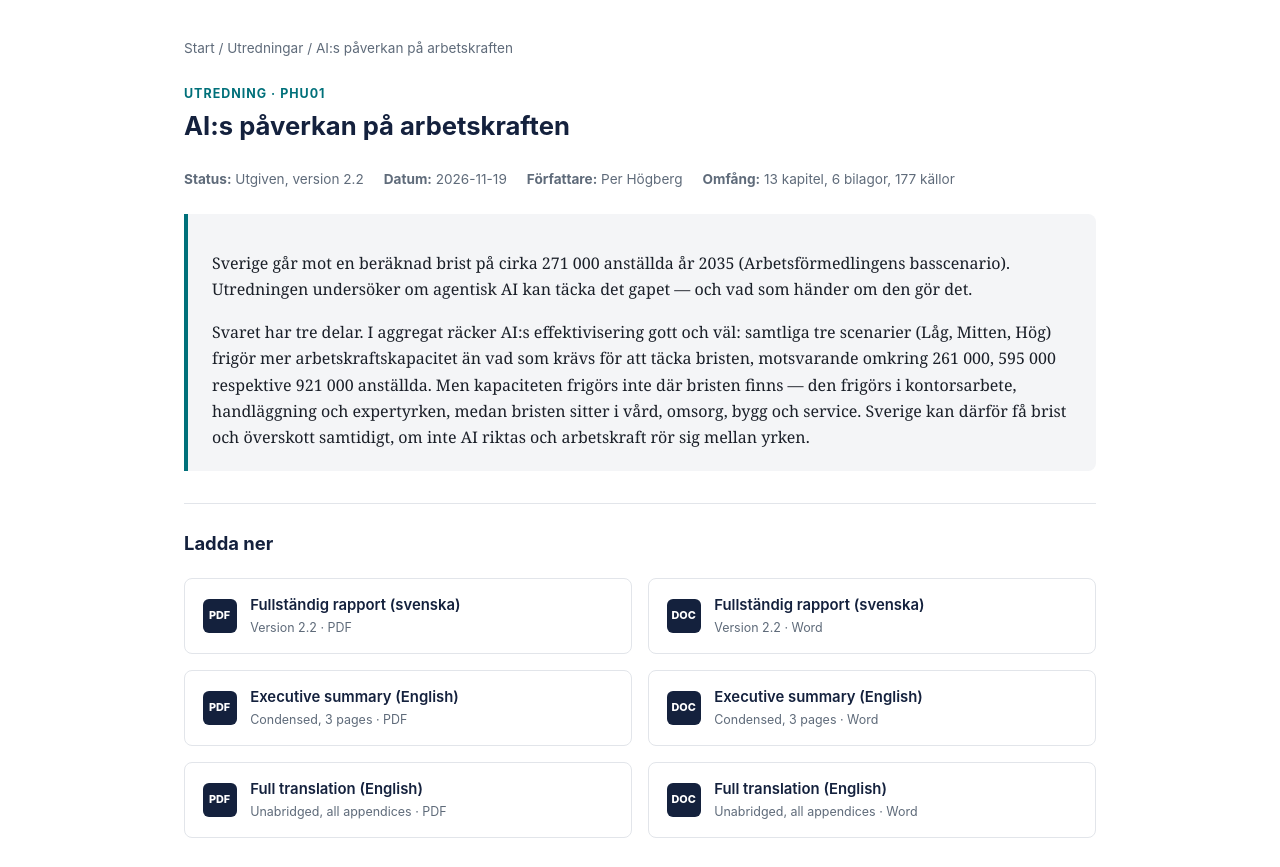
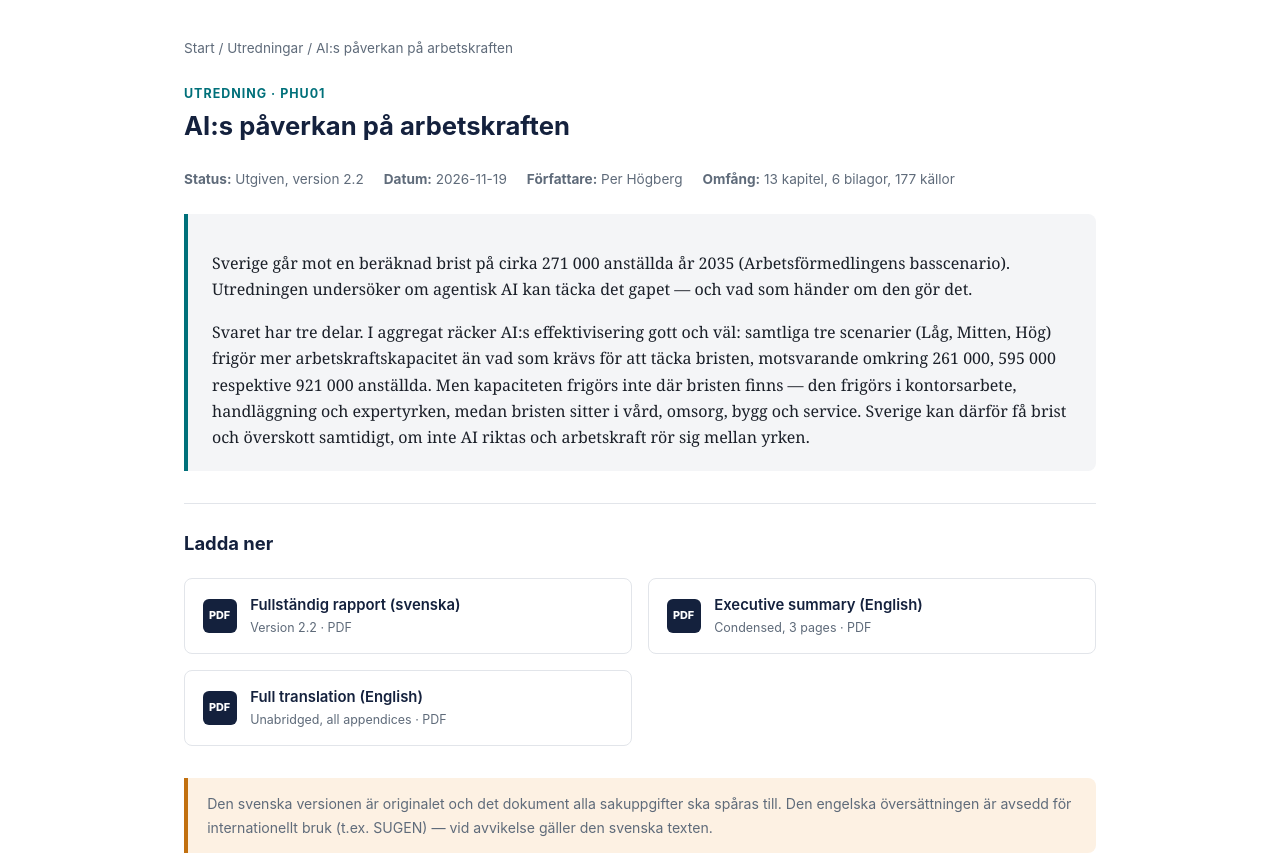
Before and after one commit to perajhogberg-dot/ai, a plain HTML site: page utredningar/ai-paverkan-pa-arbetskraften/index.html in a window 1280 px wide. Shown: the part 69-936 px from the top of the page. Drawn offline with Linux system fonts and the light colour scheme.

Commit message:
Publicera endast PDF (inte Word) - undviker inbäddad metadata och risk för redigerbara kopior

```diff
--- a/utredningar/ai-paverkan-pa-arbetskraften/index.html
+++ b/utredningar/ai-paverkan-pa-arbetskraften/index.html
@@ -49,14 +49,6 @@
       </span>
     </a>
 
-    <a class="download-btn" href="filer/AI_paverkan_pa_arbetskraften_PHU01_v2.2_UTGIVEN.docx">
-      <span class="file-icon">DOC</span>
-      <span class="file-text">
-        <span class="file-title">Fullständig rapport (svenska)</span>
-        <span class="file-sub">Version 2.2 · Word</span>
-      </span>
-    </a>
-
     <a class="download-btn" href="filer/AI_Impact_on_Workforce_PHU01_Executive_Summary_EN.pdf">
       <span class="file-icon">PDF</span>
       <span class="file-text">
@@ -65,27 +57,11 @@
       </span>
     </a>
 
-    <a class="download-btn" href="filer/AI_Impact_on_Workforce_PHU01_Executive_Summary_EN.docx">
-      <span class="file-icon">DOC</span>
-      <span class="file-text">
-        <span class="file-title">Executive summary (English)</span>
-        <span class="file-sub">Condensed, 3 pages · Word</span>
-      </span>
-    </a>
-
     <a class="download-btn" href="filer/AI_Impact_on_Workforce_PHU01_Full_Translation_EN.pdf">
       <span class="file-icon">PDF</span>
       <span class="file-text">
         <span class="file-title">Full translation (English)</span>
         <span class="file-sub">Unabridged, all appendices · PDF</span>
-      </span>
-    </a>
-
-    <a class="download-btn" href="filer/AI_Impact_on_Workforce_PHU01_Full_Translation_EN.docx">
-      <span class="file-icon">DOC</span>
-      <span class="file-text">
-        <span class="file-title">Full translation (English)</span>
-        <span class="file-sub">Unabridged, all appendices · Word</span>
       </span>
     </a>
 
```
Also changed, not shown: 3 other files.
